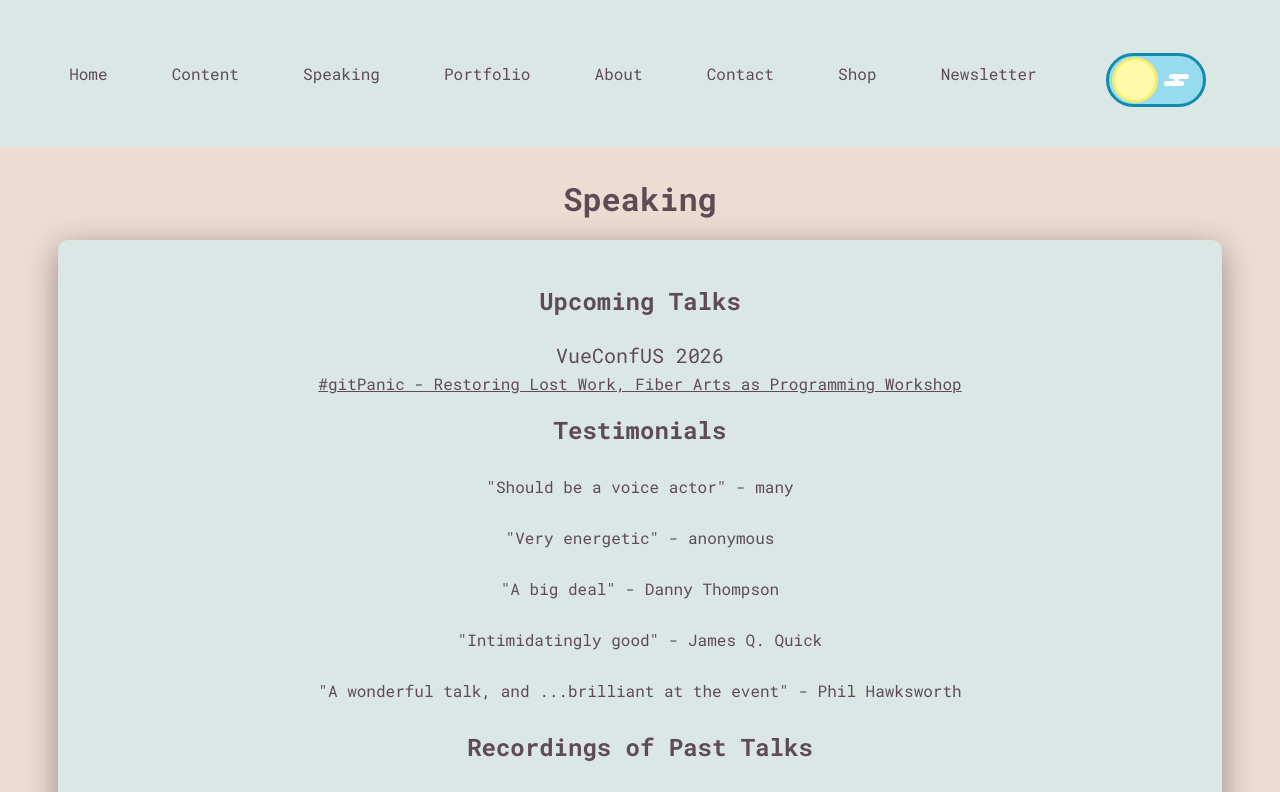
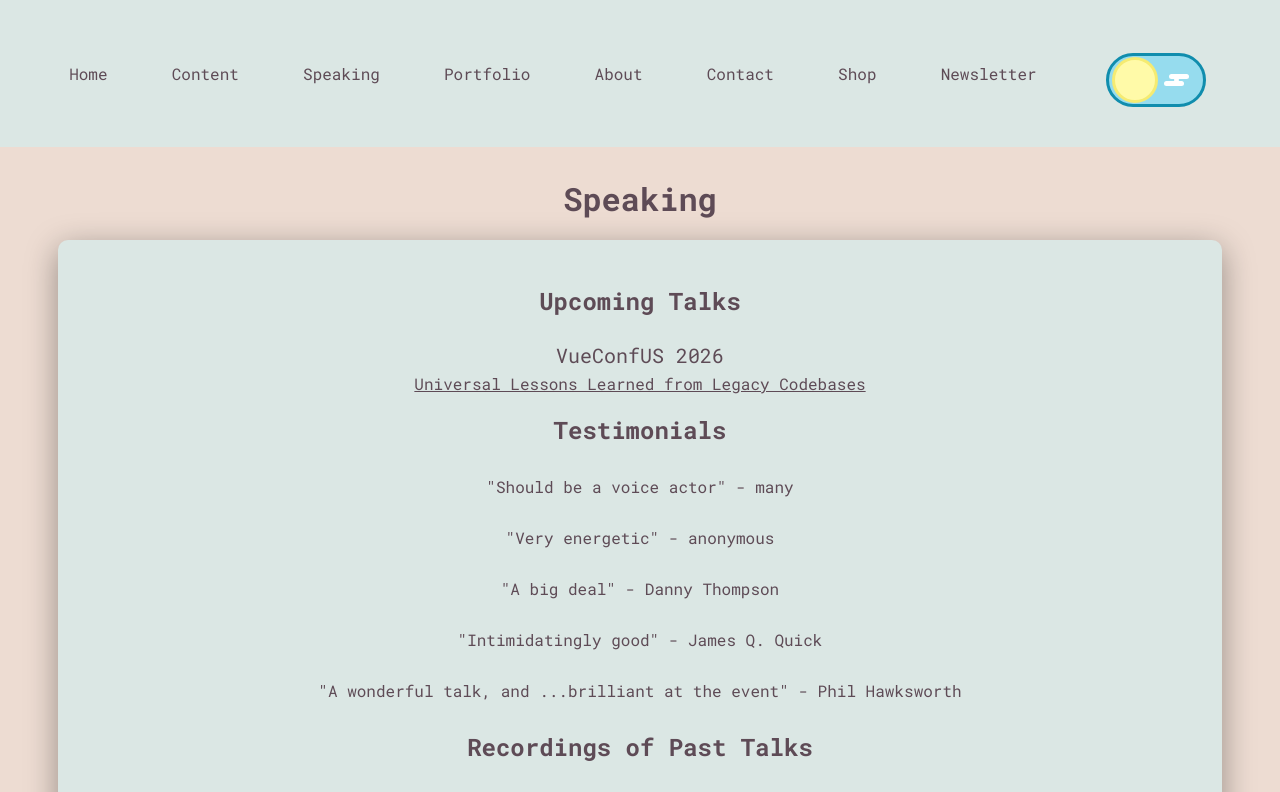
Before and after one commit to abbeyperini/Portfolio2.0, a React (Create React App) app in the folder portfolio/: page /speaking in a window 1280 px wide. Shown: the top 792 px of the page. Built offline with nearby package versions, Linux system fonts and the light colour scheme.

Commit message:
Fix upcoming talk title

```diff
--- a/portfolio/src/components/Speaking.js
+++ b/portfolio/src/components/Speaking.js
@@ -11,7 +11,7 @@ function Speaking({home}) {
             <div className="talks secondary-container">
               <h3>Upcoming Talks</h3>
               <ul className="talk-list">
-                <li><p className="event_title">VueConfUS 2026</p><a href="https://vueconf.us/#speakers" className="talk_link">#gitPanic - Restoring Lost Work, Fiber Arts as Programming Workshop</a></li>
+                <li><p className="event_title">VueConfUS 2026</p><a href="https://vueconf.us/#speakers" className="talk_link">Universal Lessons Learned from Legacy Codebases</a></li>
               </ul>
               <h3>Testimonials</h3>
               <ul>
```
